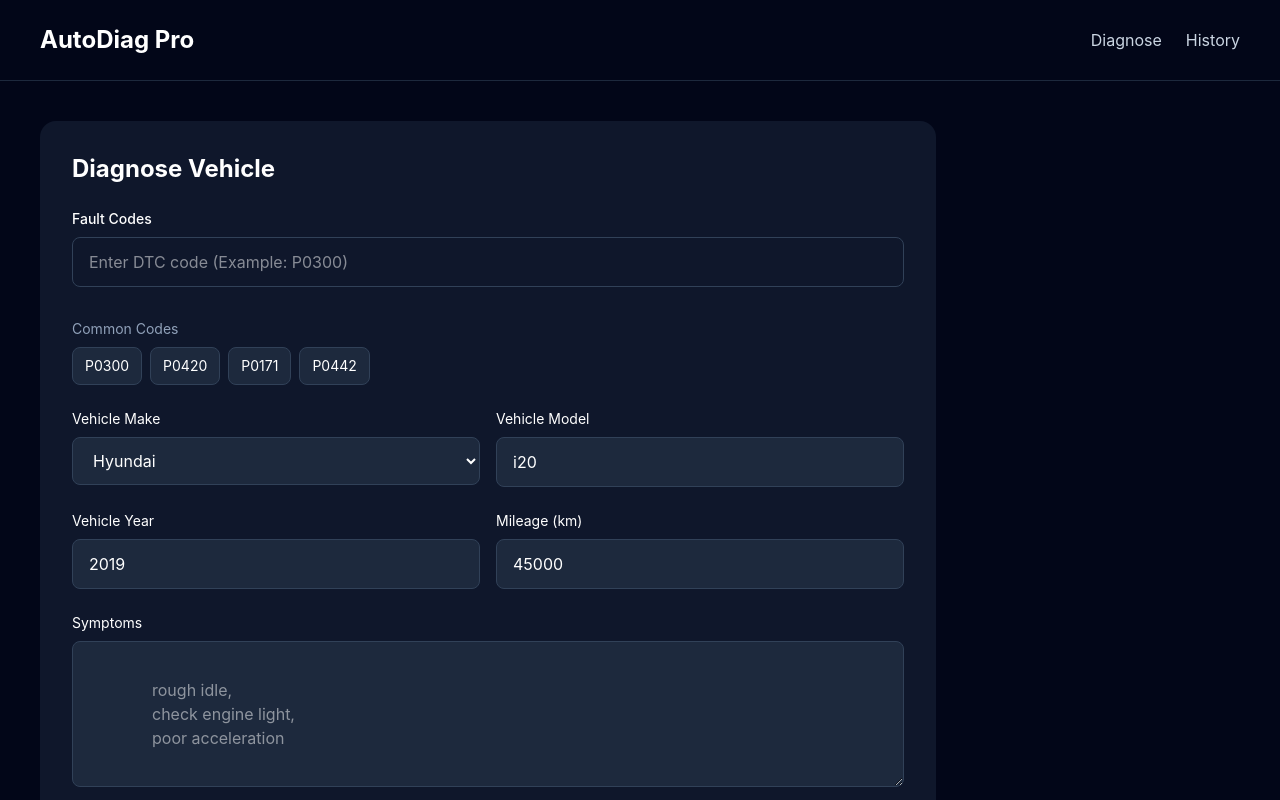
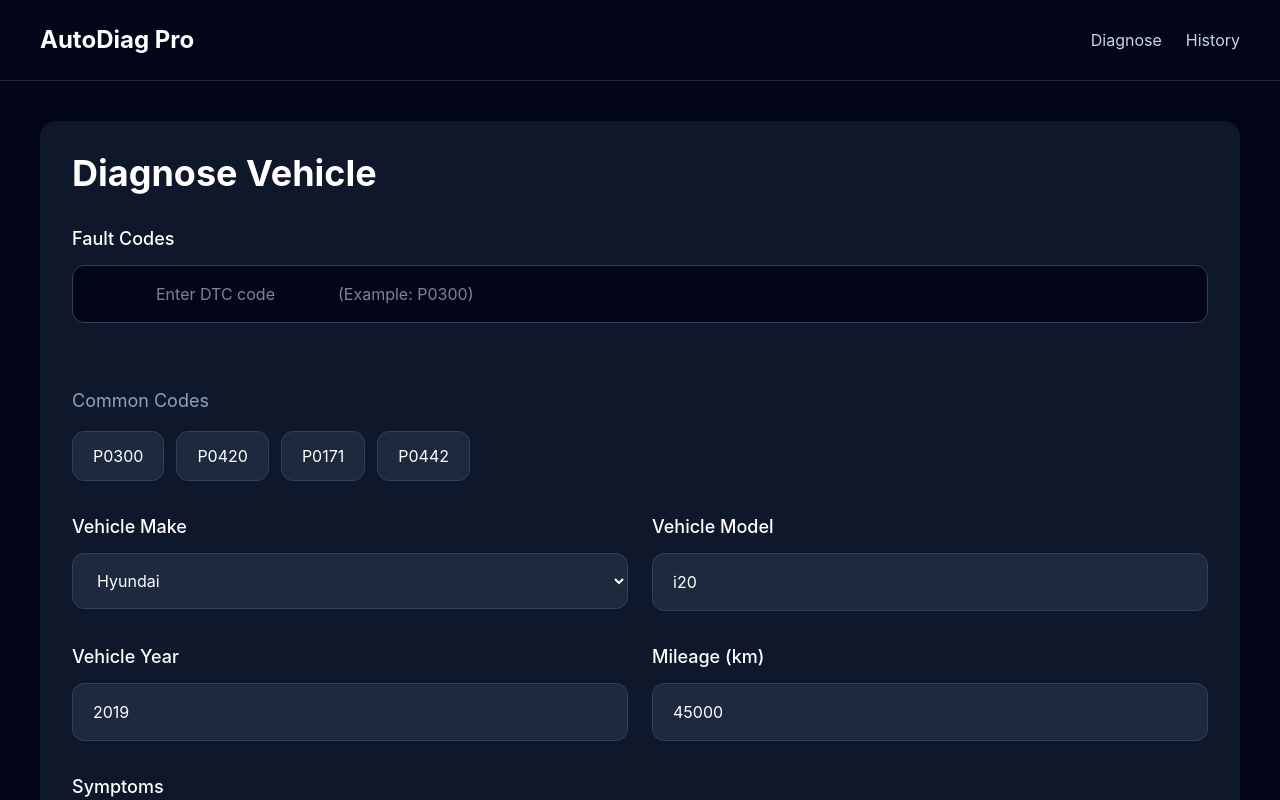
Before and after one commit to Venkata1236/autodiag-pro, a React app in the folder frontend/: page / in a window 1280 px wide. Shown: the top 800 px of the page. Built offline with nearby package versions, Linux system fonts and the light colour scheme; the HTML template or start-up script is replaced by a standard one.

Commit message:
fix: connect diagnosis form to dynamic result rendering

```diff
--- a/frontend/src/components/VehicleForm.jsx
+++ b/frontend/src/components/VehicleForm.jsx
@@ -1,32 +1,27 @@
 import { useState } from "react"
-
-import FaultCodeInput from "./FaultCodeInput"
-import DiagnosisResult from "./DiagnosisResult"
 
 import {
   diagnoseVehicle
 } from "../services/api"
 
 
-const VEHICLE_MAKES = [
-  "Maruti",
-  "Hyundai",
-  "Honda",
-  "Toyota",
-  "Tata",
-  "Kia",
-  "Mahindra",
-  "Ford",
-  "Volkswagen",
-  "Skoda",
-  "MG",
-  "Other"
+const COMMON_CODES = [
+  "P0300",
+  "P0420",
+  "P0171",
+  "P0442"
 ]
 
 
-function VehicleForm() {
+function VehicleForm({
+  setResult
+}) {
 
-  const [codes, setCodes] = useState([])
+  const [faultInput, setFaultInput] =
+    useState("")
+
+  const [faultCodes, setFaultCodes] =
+    useState([])
 
   const [vehicleMake, setVehicleMake] =
     useState("Hyundai")
@@ -35,22 +30,62 @@ function VehicleForm() {
     useState("i20")
 
   const [vehicleYear, setVehicleYear] =
-    useState(2019)
+    useState("2019")
 
   const [mileageKm, setMileageKm] =
-    useState(45000)
+    useState("45000")
 
   const [symptoms, setSymptoms] =
-    useState("")
+    useState(
+      "rough idle, check engine light, poor acceleration"
+    )
 
   const [loading, setLoading] =
     useState(false)
 
-  const [response, setResponse] =
-    useState(null)
-
   const [error, setError] =
     useState("")
+
+
+  const addFaultCode = (code) => {
+
+    const formattedCode =
+      code.trim().toUpperCase()
+
+    if (
+      formattedCode &&
+      !faultCodes.includes(formattedCode)
+    ) {
+
+      setFaultCodes(prev => [
+        ...prev,
+        formattedCode
+      ])
+    }
+
+    setFaultInput("")
+  }
+
+
+  const removeFaultCode = (code) => {
+
+    setFaultCodes(prev =>
+      prev.filter(
+        item => item !== code
+      )
+    )
+  }
+
+
+  const handleKeyDown = (event) => {
+
+    if (event.key === "Enter") {
+
+      event.preventDefault()
+
+      addFaultCode(faultInput)
+    }
+  }
 
 
   const handleSubmit = async (
@@ -59,7 +94,9 @@ function VehicleForm() {
 
     event.preventDefault()
 
-    if (codes.length === 0) {
+    setError("")
+
+    if (!faultCodes.length) {
 
       setError(
         "Add at least one fault code"
@@ -72,29 +109,36 @@ function VehicleForm() {
 
       setLoading(true)
 
-      setError("")
+      const payload = {
+        fault_codes: faultCodes,
 
-      const payload = {
-        fault_codes: codes,
         symptoms,
+
         vehicle_make: vehicleMake,
+
         vehicle_model: vehicleModel,
-        vehicle_year: Number(vehicleYear),
-        mileage_km: Number(mileageKm)
+
+        vehicle_year:
+          parseInt(vehicleYear),
+
+        mileage_km:
+          parseInt(mileageKm)
       }
 
-      const result =
-        await diagnoseVehicle(payload)
+      const response =
+        await diagnoseVehicle(
+          payload
+        )
 
-      setResponse(result)
+      setResult(response)
 
-    } catch (err) {
+    } catch (error) {
+
+      console.error(error)
 
       setError(
         "Diagnosis request failed"
       )
-
-      console.error(err)
 
     } finally {
 
@@ -104,35 +148,162 @@ function VehicleForm() {
 
 
   return (
-    <div className="space-y-8">
+    <div className="
+      rounded-2xl
+      bg-slate-900
+      p-8
+    ">
+
+      <h2 className="
+        mb-8
+        text-4xl
+        font-bold
+      ">
+        Diagnose Vehicle
+      </h2>
+
 
       <form
         onSubmit={handleSubmit}
-        className="
-          max-w-4xl
-          space-y-6
-          rounded-2xl
-          bg-slate-900
-          p-8
-        "
+        className="space-y-8"
       >
 
-        <h2 className="text-2xl font-bold">
-          Diagnose Vehicle
-        </h2>
+        <div>
+
+          <label className="
+            mb-3
+            block
+            text-lg
+            font-medium
+          ">
+            Fault Codes
+          </label>
+
+          <input
+            type="text"
+            value={faultInput}
+            onChange={(event) =>
+              setFaultInput(
+                event.target.value
+              )
+            }
+            onKeyDown={handleKeyDown}
+            placeholder="
+              Enter DTC code
+              (Example: P0300)
+            "
+            className="
+              w-full
+              rounded-xl
+              border
+              border-slate-700
+              bg-slate-950
+              px-5
+              py-4
+              outline-none
+            "
+          />
+
+        </div>
 
 
-        <FaultCodeInput
-          codes={codes}
-          setCodes={setCodes}
-        />
+        <div className="
+          flex
+          flex-wrap
+          gap-3
+        ">
+
+          {faultCodes.map((code) => (
+
+            <div
+              key={code}
+              className="
+                flex
+                items-center
+                gap-2
+                rounded-full
+                bg-blue-600
+                px-5
+                py-3
+              "
+            >
+
+              <span>
+                {code}
+              </span>
+
+              <button
+                type="button"
+                onClick={() =>
+                  removeFaultCode(code)
+                }
+              >
+                ×
+              </button>
+
+            </div>
+          ))}
+
+        </div>
 
 
-        <div className="grid grid-cols-2 gap-4">
+        <div>
+
+          <p className="
+            mb-4
+            text-lg
+            text-slate-400
+          ">
+            Common Codes
+          </p>
+
+          <div className="
+            flex
+            flex-wrap
+            gap-3
+          ">
+
+            {COMMON_CODES.map((code) => (
+
+              <button
+                key={code}
+                type="button"
+                onClick={() =>
+                  addFaultCode(code)
+                }
+                className="
+                  rounded-xl
+                  border
+                  border-slate-700
+                  bg-slate-800
+                  px-5
+                  py-3
+                  hover:bg-slate-700
+                "
+              >
+                {code}
+              </button>
+            ))}
+
+          </div>
+
+        </div>
+
+
+        <div className="
+          grid
+          grid-cols-2
+          gap-6
+        ">
 
           <div>
 
-            <label className="mb-2 block text-sm">
+            <label className="
+              mb-3
+              block
+              text-lg
+              font-medium
+            ">
               Vehicle Make
             </label>
 
@@ -145,24 +316,31 @@ function VehicleForm() {
               }
               className="
                 w-full
-                rounded-lg
+                rounded-xl
                 border
                 border-slate-700
                 bg-slate-800
-                px-4
-                py-3
+                px-5
+                py-4
+                outline-none
               "
             >
 
-              {VEHICLE_MAKES.map((make) => (
+              <option>
+                Hyundai
+              </option>
 
-                <option
-                  key={make}
-                  value={make}
-                >
-                  {make}
-                </option>
-              ))}
+              <option>
+                Honda
+              </option>
+
+              <option>
+                Toyota
+              </option>
+
+              <option>
+                Ford
+              </option>
 
             </select>
 
@@ -171,7 +349,12 @@ function VehicleForm() {
 
           <div>
 
-            <label className="mb-2 block text-sm">
+            <label className="
+              mb-3
+              block
+              text-lg
+              font-medium
+            ">
               Vehicle Model
             </label>
 
@@ -185,12 +368,13 @@ function VehicleForm() {
               }
               className="
                 w-full
-                rounded-lg
+                rounded-xl
                 border
                 border-slate-700
                 bg-slate-800
-                px-4
-                py-3
+                px-5
+                py-4
+                outline-none
               "
             />
 
@@ -199,11 +383,20 @@ function VehicleForm() {
         </div>
 
 
-        <div className="grid grid-cols-2 gap-4">
+        <div className="
+          grid
+          grid-cols-2
+          gap-6
+        ">
 
           <div>
 
-            <label className="mb-2 block text-sm">
+            <label className="
+              mb-3
+              block
+              text-lg
+              font-medium
+            ">
               Vehicle Year
             </label>
 
@@ -217,12 +410,13 @@ function VehicleForm() {
               }
               className="
                 w-full
-                rounded-lg
+                rounded-xl
                 border
                 border-slate-700
                 bg-slate-800
-                px-4
-                py-3
+                px-5
+                py-4
+                outline-none
               "
             />
 
@@ -231,7 +425,12 @@ function VehicleForm() {
 
           <div>
 
-            <label className="mb-2 block text-sm">
+            <label className="
+              mb-3
+              block
+              text-lg
+              font-medium
+            ">
               Mileage (km)
             </label>
 
@@ -245,12 +444,13 @@ function VehicleForm() {
               }
               className="
                 w-full
-                rounded-lg
+                rounded-xl
                 border
                 border-slate-700
                 bg-slate-800
-                px-4
-                py-3
+                px-5
+                py-4
+                outline-none
               "
             />
 
@@ -261,17 +461,17 @@ function VehicleForm() {
 
         <div>
 
-          <label className="mb-2 block text-sm">
+          <label className="
+            mb-3
+            block
+            text-lg
+            font-medium
+          ">
             Symptoms
           </label>
 
           <textarea
-            rows={5}
-            placeholder="
-              rough idle,
-              check engine light,
-              poor acceleration
-            "
+            rows="5"
             value={symptoms}
             onChange={(event) =>
               setSymptoms(
@@ -280,12 +480,13 @@ function VehicleForm() {
             }
             className="
               w-full
-              rounded-lg
+              rounded-xl
               border
               border-slate-700
               bg-slate-800
-              px-4
-              py-3
+              px-5
+              py-4
+              outline-none
             "
           />
 
@@ -295,12 +496,14 @@ function VehicleForm() {
         {error && (
 
           <div className="
-            rounded-lg
+            rounded-xl
             bg-red-500/20
             p-4
             text-red-300
           ">
+
             {error}
+
           </div>
         )}
 
@@ -311,8 +514,9 @@ function VehicleForm() {
           className="
             rounded-xl
             bg-blue-600
-            px-6
-            py-3
+            px-8
+            py-4
+            text-lg
             font-semibold
             hover:bg-blue-500
             disabled:opacity-50
@@ -328,13 +532,6 @@ function VehicleForm() {
 
       </form>
 
-
-      {response && (
-        <DiagnosisResult
-          result={response}
-        />
-      )}
-
     </div>
   )
 }
```
